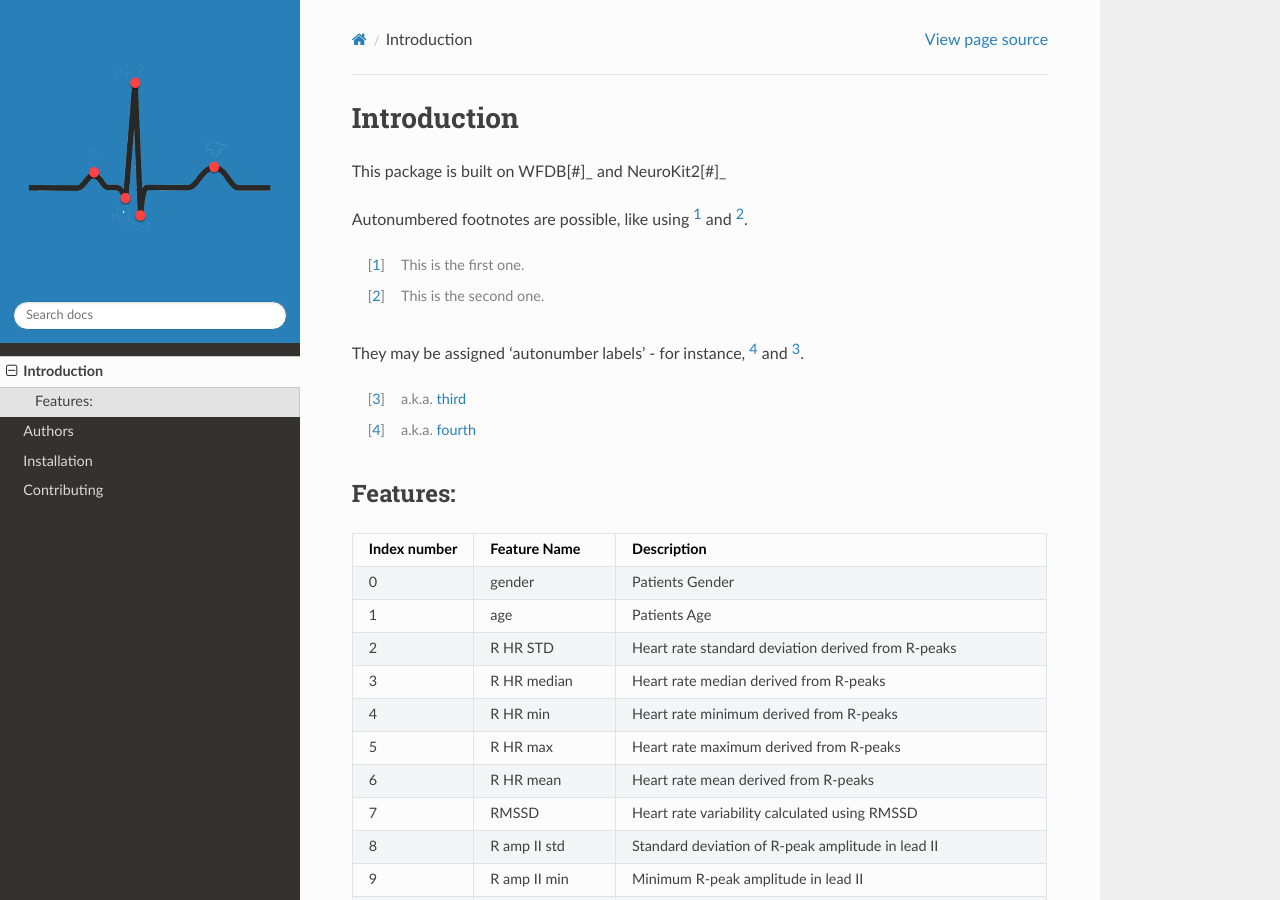
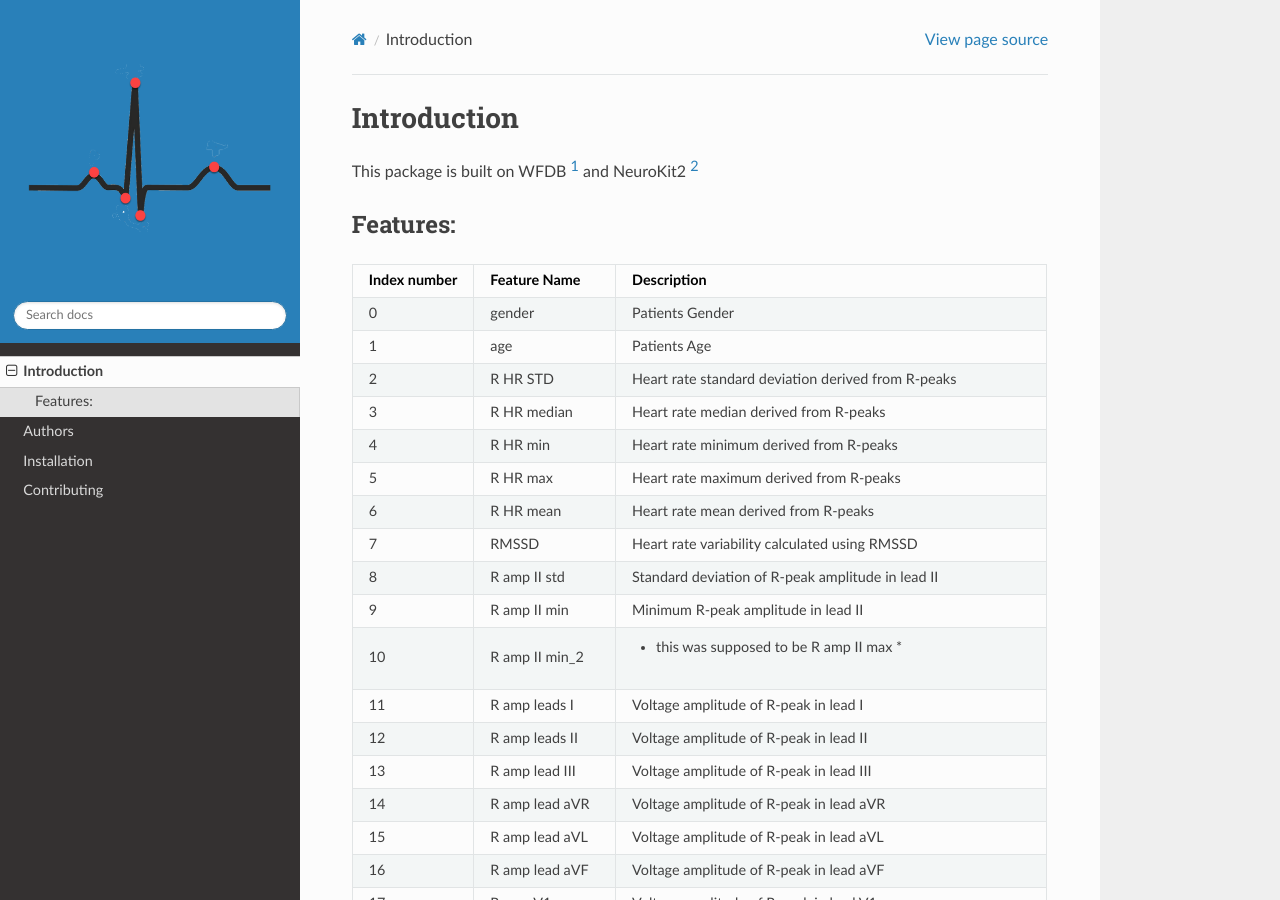
Before and after one commit to Bsingstad/ECG-featurizer, a Sphinx documentation site: the page built from docs/source/introduction.rst, in a window 1280 px wide and 900 px high. Built offline with Sphinx 7.4.7 and the Read the Docs theme 2.0.0, drawn with Linux system fonts in a browser that asks for light colours; some of the changed text lies outside the part shown.

Commit message:
Update introduction.rst

```diff
--- a/docs/source/introduction.rst
+++ b/docs/source/introduction.rst
@@ -1,21 +1,10 @@
 *****
 Introduction
 *****
-This package is built on WFDB[#]_ and NeuroKit2[#]_
+This package is built on WFDB [#]_ and NeuroKit2 [#]_
 
-Autonumbered footnotes are
-possible, like using [#]_ and [#]_.
 
-.. [#] This is the first one.
-.. [#] This is the second one.
 
-They may be assigned 'autonumber
-labels' - for instance,
-[#fourth]_ and [#third]_.
-
-.. [#third] a.k.a. third_
-
-.. [#fourth] a.k.a. fourth_
 
 
 Features:
```
Also changed, not shown: other parts of docs/source/introduction.rst (+2 -2 lines).
